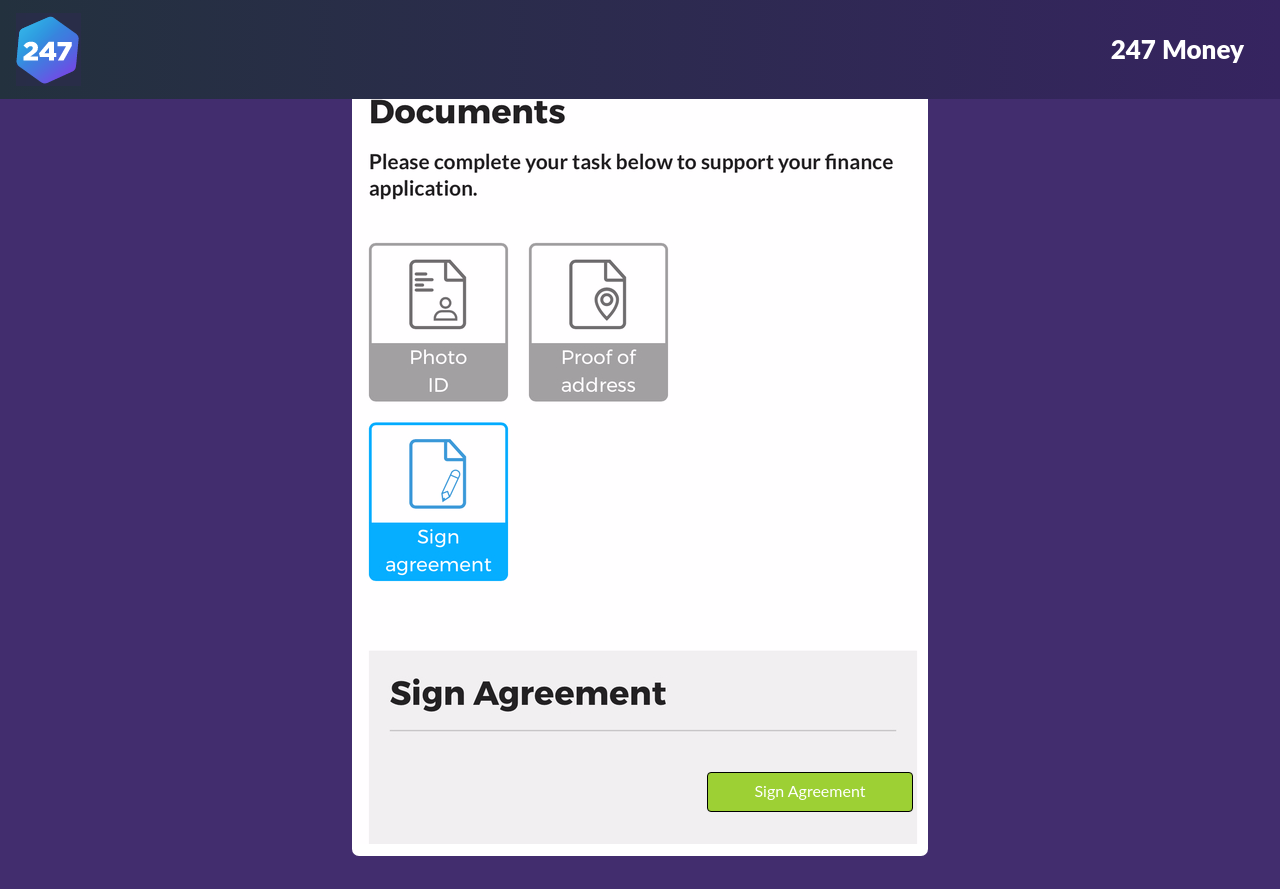
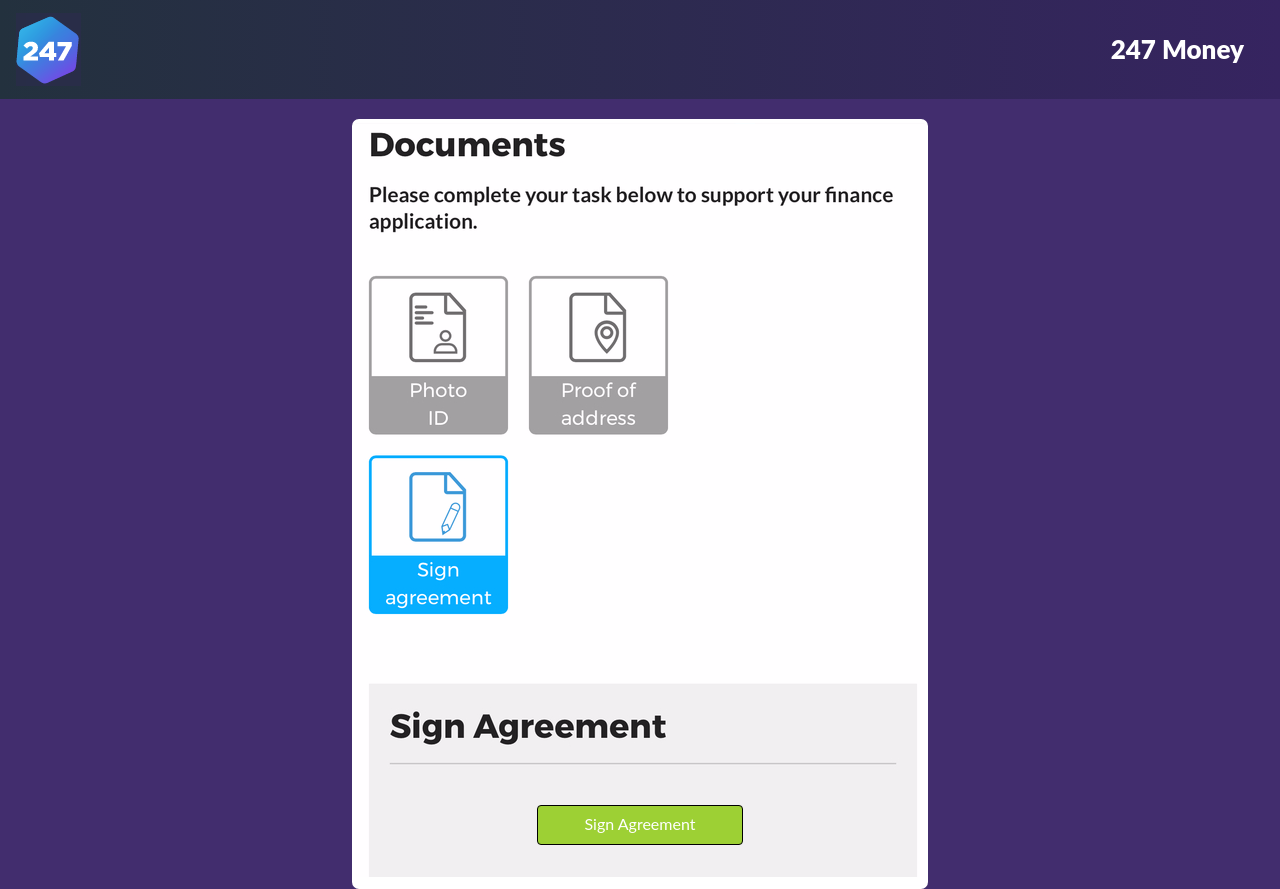
Before and after one commit to callumevans/esign-prototype, an Angular app: page /members-documents in a window 1280 px wide. Built offline with nearby package versions, Linux system fonts and the light colour scheme.

Commit message:
members-documents css

```diff
--- a/src/app/members/documents/members-documents.component.css
+++ b/src/app/members/documents/members-documents.component.css
@@ -4,7 +4,7 @@
     width: 576px;
     display: block;
     position: relative;
-    top: -33px;
+    top: 0;
     margin: 0 auto;
     border: 3px solid white;
     border-radius: 7px;
@@ -12,7 +12,7 @@
 
 .sign-btn {
     position: relative;
-    left: 170px;
+    left: 0px;
     top: 683px;
     height: 40px;
     width: 206px;
```
